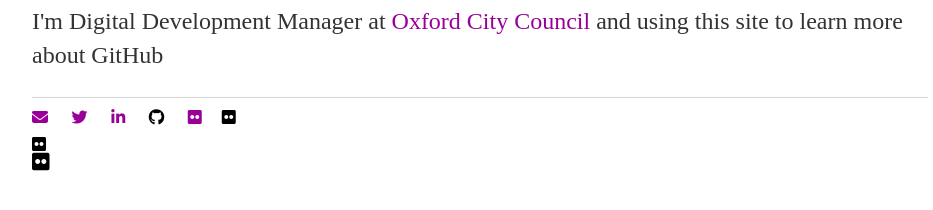
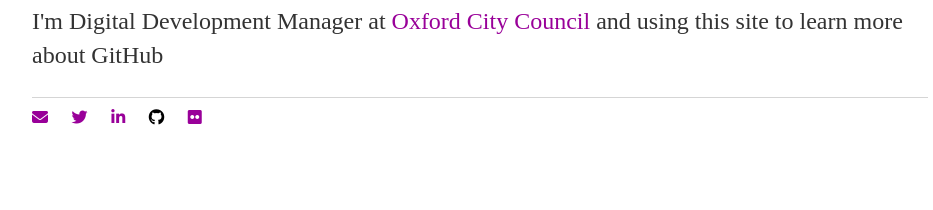
Before and after one commit to electronicdreamplant/electronicdreamplant.github.io, a Jekyll site: the page built from index.html, in a window 1280 px wide. Shown: the part 192-402 px from the top of the page, without its empty margins (160-1093 px from the left). Built offline with Jekyll 4.4.1, drawn with Linux system fonts in a browser that asks for light colours; nearby versions of some CDN libraries.

Commit message:
Update default.html
missed bracket added back in

```diff
--- a/_layouts/default.html
+++ b/_layouts/default.html
@@ -27,7 +27,7 @@
 	        		<li><a href="https://twitter.com/Ox1Digital"><i class="fa fa-twitter fa-lg"></i></a></li>
 	        		<li><a href="https://www.linkedin.com/in/neil-lawrence-3ba71a12"><i class="fa fa-linkedin fa-lg"></i></a></li>
 	        		<li><a href="https://github.com/electronicdreamplant"></a><i class="fa fa-github fa-lg"></i></a></li>
-	        		<li><a href="https://www.flickr.com/photos/neillawrencephotography/"><i class="fa fa-flickr fa-lg"</i></a></li>
+	        		<li><a href="https://www.flickr.com/photos/neillawrencephotography/"><i class="fa fa-flickr fa-lg"></i></i></a></li>
 				</ul>
 			</footer>
 		</body>
```
